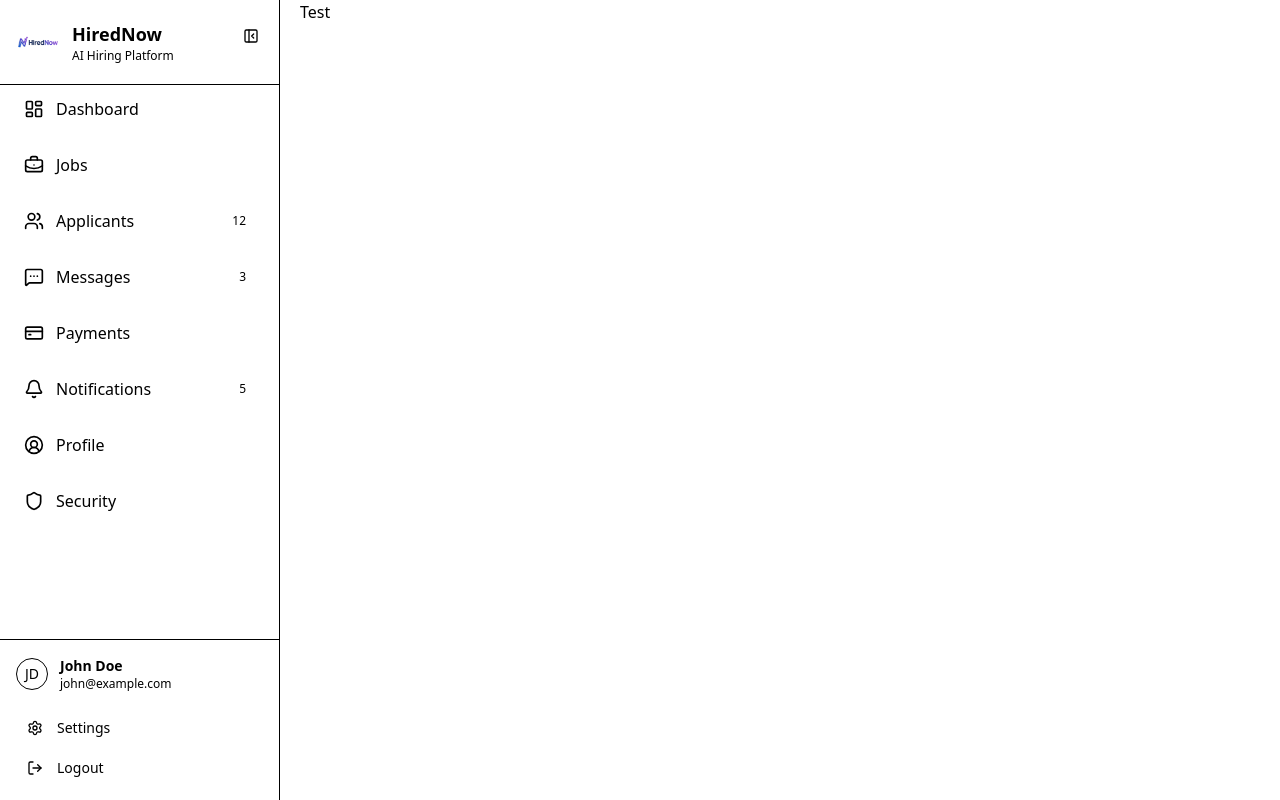
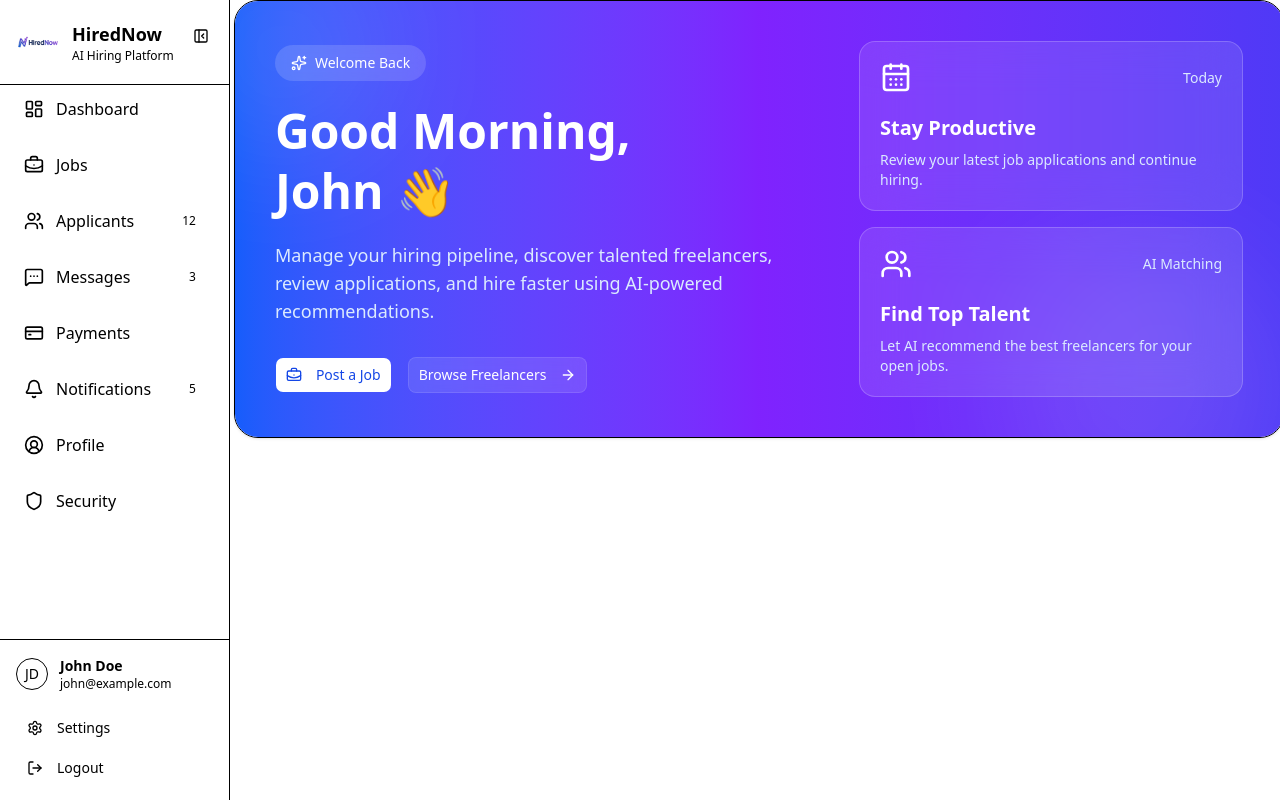
Before and after one commit to inzamulhaque/hired-now-client, a Next.js app: page /employer in a window 1280 px wide. Built offline with nearby package versions, Linux system fonts and the light colour scheme.

Commit message:
feat(employer:dashboard): create welcome section

```diff
--- a/app/(dashboard)/employer/page.tsx
+++ b/app/(dashboard)/employer/page.tsx
@@ -1,5 +1,11 @@
+import WelcomeCard from "@/components/Dashboard/employer/WelcomeCard";
+
 const page = () => {
-  return <>Test</>;
+  return (
+    <>
+      <WelcomeCard />
+    </>
+  );
 };
 
 export default page;
--- a/app/(dashboard)/layout.tsx
+++ b/app/(dashboard)/layout.tsx
@@ -1,6 +1,6 @@
 "use client";
 
-import DashboardSidebar from "@/components/DashboardSidebar/DashboardSidebar";
+import DashboardSidebar from "@/components/Dashboard/DashboardSidebar/DashboardSidebar";
 import { TooltipProvider } from "@/components/ui/tooltip";
 import { useState } from "react";
 
@@ -9,10 +9,11 @@ const DashboardLayout = ({ children }: { children: React.ReactNode }) => {
 
   return (
     <>
-      <div className="flex min-h-screen w-full gap-5">
+      <div className="flex min-h-screen w-full">
         <DashboardSidebar collapsed={collapsed} setCollapsed={setCollapsed} />
-
-        {children}
+        <div className="w-full">
+          <div className="container mx-auto md:mx-1">{children}</div>
+        </div>
       </div>
     </>
   );
--- /dev/null
+++ b/components/Dashboard/employer/WelcomeCard.tsx
@@ -0,0 +1,136 @@
+"use client";
+
+import { motion } from "framer-motion";
+import Link from "next/link";
+import {
+  ArrowRight,
+  BriefcaseBusiness,
+  CalendarDays,
+  Sparkles,
+  Users,
+} from "lucide-react";
+
+import { Button } from "@/components/ui/button";
+
+type WelcomeCardProps = {
+  name?: string;
+};
+
+const WelcomeCard = ({ name = "John" }: WelcomeCardProps) => {
+  const hour = new Date().getHours();
+
+  const greeting =
+    hour < 12 ? "Good Morning" : hour < 18 ? "Good Afternoon" : "Good Evening";
+
+  return (
+    <motion.section
+      initial={{
+        opacity: 0,
+        y: 20,
+      }}
+      animate={{
+        opacity: 1,
+        y: 0,
+      }}
+      transition={{
+        duration: 0.5,
+      }}
+      className="relative overflow-hidden rounded-3xl border bg-background shadow-sm"
+    >
+      <div className="absolute inset-0 bg-gradient-to-r from-blue-600 via-violet-600 to-indigo-600" />
+
+      <div className="absolute -left-16 -top-16 h-56 w-56 rounded-full bg-white/10 blur-3xl" />
+
+      <div className="absolute -bottom-24 right-0 h-72 w-72 rounded-full bg-white/10 blur-3xl" />
+
+      {/* Content */}
+
+      <div className="relative z-10 flex flex-col gap-10 p-6 text-white lg:flex-row lg:items-center lg:justify-between lg:p-10">
+        <div className="max-w-2xl">
+          <div className="mb-5 inline-flex items-center gap-2 rounded-full bg-white/15 px-4 py-2 text-sm backdrop-blur">
+            <Sparkles className="h-4 w-4" />
+            Welcome Back
+          </div>
+
+          <h1 className="text-3xl font-bold leading-tight md:text-5xl">
+            {greeting},
+            <br />
+            {name} 👋
+          </h1>
+
+          <p className="mt-5 max-w-xl text-base text-blue-100 md:text-lg">
+            Manage your hiring pipeline, discover talented freelancers, review
+            applications, and hire faster using AI-powered recommendations.
+          </p>
+
+          <div className="mt-8 flex flex-wrap gap-4">
+            <Button
+              asChild
+              size="lg"
+              className="bg-white text-blue-700 hover:bg-white/90"
+            >
+              <Link href="/dashboard/jobs/create">
+                <BriefcaseBusiness className="mr-2 h-5 w-5" />
+                Post a Job
+              </Link>
+            </Button>
+
+            <Button
+              asChild
+              size="lg"
+              variant="secondary"
+              className="border-white/20 bg-white/10 text-white backdrop-blur hover:bg-white/20"
+            >
+              <Link href="/dashboard/freelancers">
+                Browse Freelancers
+                <ArrowRight className="ml-2 h-4 w-4" />
+              </Link>
+            </Button>
+          </div>
+        </div>
+
+        <div className="grid w-full max-w-sm gap-4 sm:grid-cols-2 lg:grid-cols-1">
+          <motion.div
+            whileHover={{
+              y: -5,
+            }}
+            className="rounded-2xl border border-white/20 bg-white/10 p-5 backdrop-blur-xl"
+          >
+            <div className="flex items-center justify-between">
+              <CalendarDays className="h-8 w-8 text-white" />
+
+              <span className="text-sm text-blue-100">Today</span>
+            </div>
+
+            <h3 className="mt-5 text-xl font-semibold">Stay Productive</h3>
+
+            <p className="mt-2 text-sm text-blue-100">
+              Review your latest job applications and continue hiring.
+            </p>
+          </motion.div>
+
+          <motion.div
+            whileHover={{
+              y: -5,
+            }}
+            className="rounded-2xl border border-white/20 bg-white/10 p-5 backdrop-blur-xl"
+          >
+            <div className="flex items-center justify-between">
+              <Users className="h-8 w-8 text-white" />
+
+              <span className="text-sm text-blue-100">AI Matching</span>
+            </div>
+
+            <h3 className="mt-5 text-xl font-semibold">Find Top Talent</h3>
+
+            <p className="mt-2 text-sm text-blue-100">
+              Let AI recommend the best freelancers for your open jobs.
+            </p>
+          </motion.div>
+        </div>
+      </div>
+    </motion.section>
+  );
+};
+
+export default WelcomeCard;
```
Also changed, not shown: components/Dashboard/DashboardSidebar/DashboardSidebar.tsx (renamed from components/DashboardSidebar/DashboardSidebar.tsx), components/Dashboard/DashboardSidebar/SidebarFooter.tsx (renamed from components/DashboardSidebar/SidebarFooter.tsx), components/Dashboard/DashboardSidebar/SidebarHeader.tsx (renamed from components/DashboardSidebar/SidebarHeader.tsx), components/Dashboard/DashboardSidebar/SidebarMenuItem.tsx (renamed from components/DashboardSidebar/SidebarMenuItem.tsx), components/Dashboard/DashboardSidebar/sidebarItems.ts (renamed from components/DashboardSidebar/sidebarItems.ts).
